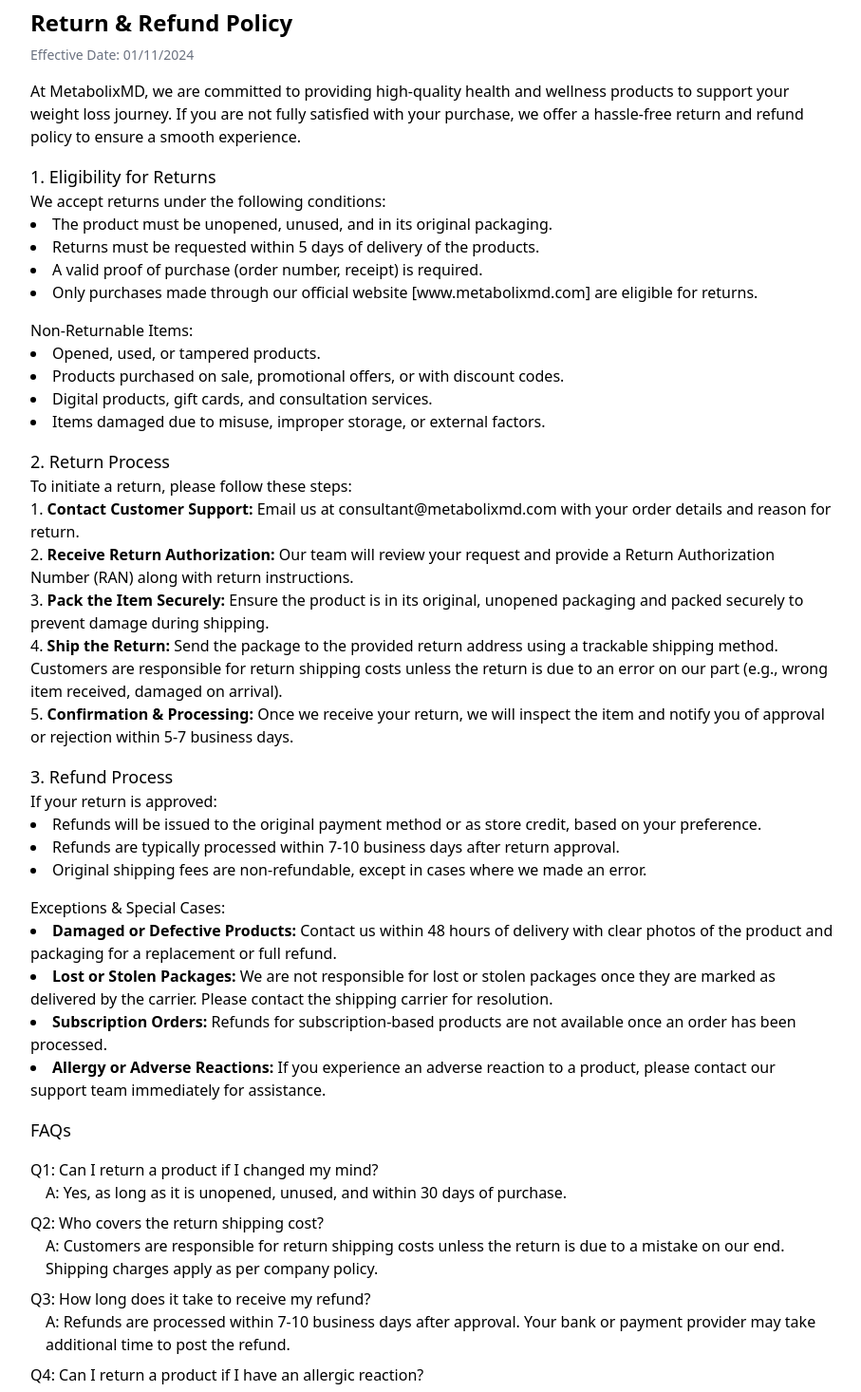
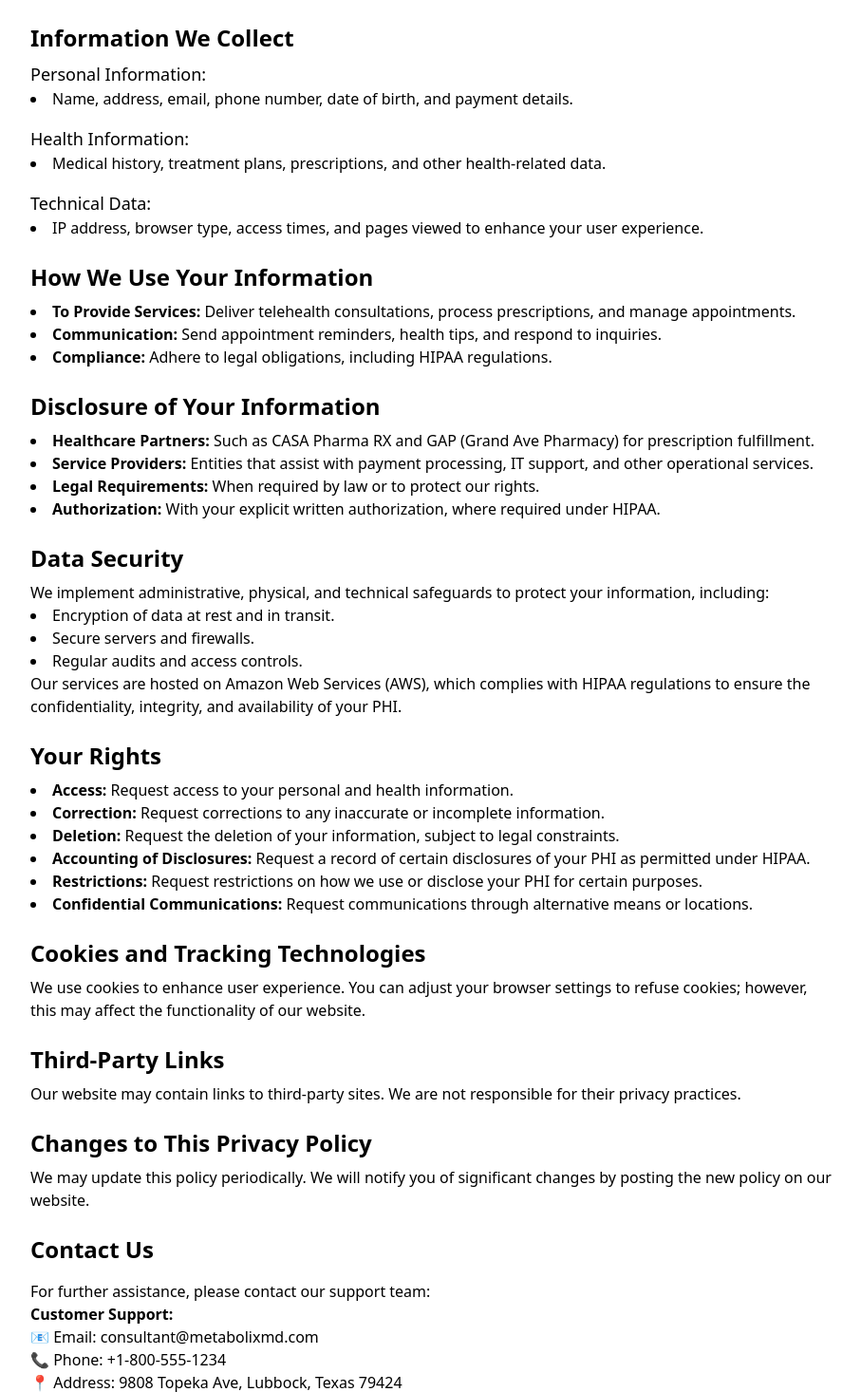
Before and after one commit to AlokSharma01/metabolixmd, a Next.js app: page /privacy-policy in a window 1280 px wide. Shown: the part 344-1810 px from the top of the page at 95% size, without its empty margins (184-1091 px from the left). Built offline with nearby package versions, Linux system fonts and the light colour scheme; no server answers.

Commit message:
contact us

```diff
--- a/src/pages/privacy-policy.js
+++ b/src/pages/privacy-policy.js
@@ -7,7 +7,7 @@
             <NavBar />
             <div className="privacy-policy-container p-6 max-w-4xl mx-auto mt-20">
                 <h1 className="text-3xl font-bold mb-4">Privacy Policy</h1>
-                <p className="text-sm text-gray-500 mb-4">Effective Date: 01/11/2024</p>
+                <p className="text-sm text-gray-500 mb-8">Effective Date: 01/13/2025</p>
 
                 <section className="mb-6">
                     <h2 className="text-2xl font-semibold mb-2">Introduction</h2>
@@ -16,65 +16,91 @@
                     </p>
                 </section>
 
-                {/* Other sections remain unchanged */}
+                <section className="mb-6">
+                    <h2 className="text-2xl font-semibold mb-2">Information We Collect</h2>
+                    <h3 className="text-lg font-medium">Personal Information:</h3>
+                    <ul className="list-disc list-inside">
+                        <li>Name, address, email, phone number, date of birth, and payment details.</li>
+                    </ul>
+                    <h3 className="text-lg font-medium mt-4">Health Information:</h3>
+                    <ul className="list-disc list-inside">
+                        <li>Medical history, treatment plans, prescriptions, and other health-related data.</li>
+                    </ul>
+                    <h3 className="text-lg font-medium mt-4">Technical Data:</h3>
+                    <ul className="list-disc list-inside">
+                        <li>IP address, browser type, access times, and pages viewed to enhance your user experience.</li>
+                    </ul>
+                </section>
 
                 <section className="mb-6">
-                    <h2 className="text-2xl font-semibold mb-2">Return & Refund Policy</h2>
-                    <p className="text-sm text-gray-500 mb-4">Effective Date: 01/11/2024</p>
+                    <h2 className="text-2xl font-semibold mb-2">How We Use Your Information</h2>
+                    <ul className="list-disc list-inside">
+                        <li><strong>To Provide Services:</strong> Deliver telehealth consultations, process prescriptions, and manage appointments.</li>
+                        <li><strong>Communication:</strong> Send appointment reminders, health tips, and respond to inquiries.</li>
+                        <li><strong>Compliance:</strong> Adhere to legal obligations, including HIPAA regulations.</li>
+                    </ul>
+                </section>
+
+                <section className="mb-6">
+                    <h2 className="text-2xl font-semibold mb-2">Disclosure of Your Information</h2>
+                    <ul className="list-disc list-inside">
+                        <li><strong>Healthcare Partners:</strong> Such as CASA Pharma RX and GAP (Grand Ave Pharmacy) for prescription fulfillment.</li>
+                        <li><strong>Service Providers:</strong> Entities that assist with payment processing, IT support, and other operational services.</li>
+                        <li><strong>Legal Requirements:</strong> When required by law or to protect our rights.</li>
+                        <li><strong>Authorization:</strong> With your explicit written authorization, where required under HIPAA.</li>
+                    </ul>
+                </section>
+
+                <section className="mb-6">
+                    <h2 className="text-2xl font-semibold mb-2">Data Security</h2>
                     <p>
-                        At MetabolixMD, we are committed to providing high-quality health and wellness products to support your weight loss journey. If you are not fully satisfied with your purchase, we offer a hassle-free return and refund policy to ensure a smooth experience.
+                        We implement administrative, physical, and technical safeguards to protect your information, including:
                     </p>
-                    <h3 className="text-lg font-medium mt-4">1. Eligibility for Returns</h3>
-                    <p>We accept returns under the following conditions:</p>
                     <ul className="list-disc list-inside">
-                        <li>The product must be unopened, unused, and in its original packaging.</li>
-                        <li>Returns must be requested within 5 days of delivery of the products.</li>
-                        <li>A valid proof of purchase (order number, receipt) is required.</li>
-                        <li>Only purchases made through our official website [www.metabolixmd.com] are eligible for returns.</li>
+                        <li>Encryption of data at rest and in transit.</li>
+                        <li>Secure servers and firewalls.</li>
+                        <li>Regular audits and access controls.</li>
                     </ul>
-                    <h4 className="text-md font-medium mt-4">Non-Returnable Items:</h4>
+                    <p>
+                        Our services are hosted on Amazon Web Services (AWS), which complies with HIPAA regulations to ensure the confidentiality, integrity, and availability of your PHI.
+                    </p>
+                </section>
+
+                <section className="mb-6">
+                    <h2 className="text-2xl font-semibold mb-2">Your Rights</h2>
                     <ul className="list-disc list-inside">
-                        <li>Opened, used, or tampered products.</li>
-                        <li>Products purchased on sale, promotional offers, or with discount codes.</li>
-                        <li>Digital products, gift cards, and consultation services.</li>
-                        <li>Items damaged due to misuse, improper storage, or external factors.</li>
+                        <li><strong>Access:</strong> Request access to your personal and health information.</li>
+                        <li><strong>Correction:</strong> Request corrections to any inaccurate or incomplete information.</li>
+                        <li><strong>Deletion:</strong> Request the deletion of your information, subject to legal constraints.</li>
+                        <li><strong>Accounting of Disclosures:</strong> Request a record of certain disclosures of your PHI as permitted under HIPAA.</li>
+                        <li><strong>Restrictions:</strong> Request restrictions on how we use or disclose your PHI for certain purposes.</li>
+                        <li><strong>Confidential Communications:</strong> Request communications through alternative means or locations.</li>
                     </ul>
-                    <h3 className="text-lg font-medium mt-4">2. Return Process</h3>
-                    <p>To initiate a return, please follow these steps:</p>
-                    <ol className="list-decimal list-inside">
-                        <li><strong>Contact Customer Support:</strong> Email us at consultant@metabolixmd.com with your order details and reason for return.</li>
-                        <li><strong>Receive Return Authorization:</strong> Our team will review your request and provide a Return Authorization Number (RAN) along with return instructions.</li>
-                        <li><strong>Pack the Item Securely:</strong> Ensure the product is in its original, unopened packaging and packed securely to prevent damage during shipping.</li>
-                        <li><strong>Ship the Return:</strong> Send the package to the provided return address using a trackable shipping method. Customers are responsible for return shipping costs unless the return is due to an error on our part (e.g., wrong item received, damaged on arrival).</li>
-                        <li><strong>Confirmation & Processing:</strong> Once we receive your return, we will inspect the item and notify you of approval or rejection within 5-7 business days.</li>
-                    </ol>
-                    <h3 className="text-lg font-medium mt-4">3. Refund Process</h3>
-                    <p>If your return is approved:</p>
-                    <ul className="list-disc list-inside">
-                        <li>Refunds will be issued to the original payment method or as store credit, based on your preference.</li>
-                        <li>Refunds are typically processed within 7-10 business days after return approval.</li>
-                        <li>Original shipping fees are non-refundable, except in cases where we made an error.</li>
-                    </ul>
-                    <h4 className="text-md font-medium mt-4">Exceptions & Special Cases:</h4>
-                    <ul className="list-disc list-inside">
-                        <li><strong>Damaged or Defective Products:</strong> Contact us within 48 hours of delivery with clear photos of the product and packaging for a replacement or full refund.</li>
-                        <li><strong>Lost or Stolen Packages:</strong> We are not responsible for lost or stolen packages once they are marked as delivered by the carrier. Please contact the shipping carrier for resolution.</li>
-                        <li><strong>Subscription Orders:</strong> Refunds for subscription-based products are not available once an order has been processed.</li>
-                        <li><strong>Allergy or Adverse Reactions:</strong> If you experience an adverse reaction to a product, please contact our support team immediately for assistance.</li>
-                    </ul>
-                    <h3 className="text-lg font-medium mt-4">FAQs</h3>
-                    <dl className="mt-4">
-                        <dt className="font-medium">Q1: Can I return a product if I changed my mind?</dt>
-                        <dd className="ml-4">A: Yes, as long as it is unopened, unused, and within 30 days of purchase.</dd>
-                        <dt className="font-medium mt-2">Q2: Who covers the return shipping cost?</dt>
-                        <dd className="ml-4">A: Customers are responsible for return shipping costs unless the return is due to a mistake on our end. Shipping charges apply as per company policy.</dd>
-                        <dt className="font-medium mt-2">Q3: How long does it take to receive my refund?</dt>
-                        <dd className="ml-4">A: Refunds are processed within 7-10 business days after approval. Your bank or payment provider may take additional time to post the refund.</dd>
-                        <dt className="font-medium mt-2">Q4: Can I return a product if I have an allergic reaction?</dt>
-                        <dd className="ml-4">A: Due to health and safety regulations, we cannot accept opened or used products. Please consult your healthcare provider before use.</dd>
-                        <dt className="font-medium mt-2">Q5: What if my order arrives damaged?</dt>
-                        <dd className="ml-4">A: Contact us within 48 hours of delivery with photos, and we will provide a replacement or refund.</dd>
-                    </dl>
+                </section>
+
+                <section className="mb-6">
+                    <h2 className="text-2xl font-semibold mb-2">Cookies and Tracking Technologies</h2>
+                    <p>
+                        We use cookies to enhance user experience. You can adjust your browser settings to refuse cookies; however, this may affect the functionality of our website.
+                    </p>
+                </section>
+
+                <section className="mb-6">
+                    <h2 className="text-2xl font-semibold mb-2">Third-Party Links</h2>
+                    <p>
+                        Our website may contain links to third-party sites. We are not responsible for their privacy practices.
+                    </p>
+                </section>
+
+                <section className="mb-6">
+                    <h2 className="text-2xl font-semibold mb-2">Changes to This Privacy Policy</h2>
+                    <p>
+                        We may update this policy periodically. We will notify you of significant changes by posting the new policy on our website.
+                    </p>
+                </section>
+
+                <section className="mb-6">
+                    <h2 className="text-2xl font-semibold mb-2">Contact Us</h2>
                     <p className="mt-4">
                         For further assistance, please contact our support team:
                     </p>
@@ -86,7 +112,7 @@
                     </address>
                 </section>
 
-                <p className="text-center mt-8">We are here to support your health and wellness journey every step of the way. Thank you for choosing MetabolixMD.</p>
+                <p className="text-center mt-8">Thank you for trusting MetabolixMD with your health and personal information.</p>
             </div>
         </section>
     );
--- /dev/null
+++ b/src/pages/refund-policy.js
@@ -0,0 +1,91 @@
+import NavBar from '@/components/NavBar';
+import React from 'react';
+
+const RefundPolicy = () => {
+    return (
+        <section>
+            <NavBar />
+            <div className="privacy-policy-container p-6 max-w-4xl mx-auto mt-20">
+                <h1 className="text-3xl font-bold mb-4">Return & Refund Policy</h1>
+                <p className="text-sm text-gray-500 mb-4">Effective Date: 01/11/2024</p>
+
+                <section className="mb-6">
+                    <h2 className="text-2xl font-semibold mb-2">Introduction</h2>
+                    <p>
+                        At MetabolixMD, we are committed to providing high-quality health and wellness products to support your weight loss journey. If you are not fully satisfied with your purchase, we offer a hassle-free return and refund policy to ensure a smooth experience.
+                    </p>
+                </section>
+
+                {/* Other sections remain unchanged */}
+
+                <section className="mb-6">
+
+                    <h3 className="text-lg font-medium mt-4">1. Eligibility for Returns</h3>
+                    <p>We accept returns under the following conditions:</p>
+                    <ul className="list-disc list-inside">
+                        <li>The product must be unopened, unused, and in its original packaging.</li>
+                        <li>Returns must be requested within 5 days of delivery of the products.</li>
+                        <li>A valid proof of purchase (order number, receipt) is required.</li>
+                        <li>Only purchases made through our official website [www.metabolixmd.com] are eligible for returns.</li>
+                    </ul>
+                    <h4 className="text-md font-medium mt-4">Non-Returnable Items:</h4>
+                    <ul className="list-disc list-inside">
+                        <li>Opened, used, or tampered products.</li>
+                        <li>Products purchased on sale, promotional offers, or with discount codes.</li>
+                        <li>Digital products, gift cards, and consultation services.</li>
+                        <li>Items damaged due to misuse, improper storage, or external factors.</li>
+                    </ul>
+                    <h3 className="text-lg font-medium mt-4">2. Return Process</h3>
+                    <p>To initiate a return, please follow these steps:</p>
+                    <ol className="list-decimal list-inside">
+                        <li><strong>Contact Customer Support:</strong> Email us at consultant@metabolixmd.com with your order details and reason for return.</li>
+                        <li><strong>Receive Return Authorization:</strong> Our team will review your request and provide a Return Authorization Number (RAN) along with return instructions.</li>
+                        <li><strong>Pack the Item Securely:</strong> Ensure the product is in its original, unopened packaging and packed securely to prevent damage during shipping.</li>
+                        <li><strong>Ship the Return:</strong> Send the package to the provided return address using a trackable shipping method. Customers are responsible for return shipping costs unless the return is due to an error on our part (e.g., wrong item received, damaged on arrival).</li>
+                        <li><strong>Confirmation & Processing:</strong> Once we receive your return, we will inspect the item and notify you of approval or rejection within 5-7 business days.</li>
+                    </ol>
+                    <h3 className="text-lg font-medium mt-4">3. Refund Process</h3>
+                    <p>If your return is approved:</p>
+                    <ul className="list-disc list-inside">
+                        <li>Refunds will be issued to the original payment method or as store credit, based on your preference.</li>
+                        <li>Refunds are typically processed within 7-10 business days after return approval.</li>
+                        <li>Original shipping fees are non-refundable, except in cases where we made an error.</li>
+                    </ul>
+                    <h4 className="text-md font-medium mt-4">Exceptions & Special Cases:</h4>
+                    <ul className="list-disc list-inside">
+                        <li><strong>Damaged or Defective Products:</strong> Contact us within 48 hours of delivery with clear photos of the product and packaging for a replacement or full refund.</li>
+                        <li><strong>Lost or Stolen Packages:</strong> We are not responsible for lost or stolen packages once they are marked as delivered by the carrier. Please contact the shipping carrier for resolution.</li>
+                        <li><strong>Subscription Orders:</strong> Refunds for subscription-based products are not available once an order has been processed.</li>
+                        <li><strong>Allergy or Adverse Reactions:</strong> If you experience an adverse reaction to a product, please contact our support team immediately for assistance.</li>
+                    </ul>
+                    <h3 className="text-lg font-medium mt-4">FAQs</h3>
+                    <dl className="mt-4">
+                        <dt className="font-medium">Q1: Can I return a product if I changed my mind?</dt>
+                        <dd className="ml-4">A: Yes, as long as it is unopened, unused, and within 30 days of purchase.</dd>
+                        <dt className="font-medium mt-2">Q2: Who covers the return shipping cost?</dt>
+                        <dd className="ml-4">A: Customers are responsible for return shipping costs unless the return is due to a mistake on our end. Shipping charges apply as per company policy.</dd>
+                        <dt className="font-medium mt-2">Q3: How long does it take to receive my refund?</dt>
+                        <dd className="ml-4">A: Refunds are processed within 7-10 business days after approval. Your bank or payment provider may take additional time to post the refund.</dd>
+                        <dt className="font-medium mt-2">Q4: Can I return a product if I have an allergic reaction?</dt>
+                        <dd className="ml-4">A: Due to health and safety regulations, we cannot accept opened or used products. Please consult your healthcare provider before use.</dd>
+                        <dt className="font-medium mt-2">Q5: What if my order arrives damaged?</dt>
+                        <dd className="ml-4">A: Contact us within 48 hours of delivery with photos, and we will provide a replacement or refund.</dd>
+                    </dl>
+                    <p className="mt-4">
+                        For further assistance, please contact our support team:
+                    </p>
+                    <address className="not-italic">
+                        <strong>Customer Support:</strong><br />
+                        📧 Email: consultant@metabolixmd.com<br />
+                        📞 Phone: +1-800-555-1234<br />
+                        📍 Address: 9808 Topeka Ave, Lubbock, Texas 79424<br />
+                    </address>
+                </section>
+
+                <p className="text-center mt-8">We are here to support your health and wellness journey every step of the way. Thank you for choosing MetabolixMD.</p>
+            </div>
+        </section>
+    );
+};
+
+export default RefundPolicy;
```
Also changed, not shown: src/components/Footer.jsx (+9 -3 lines).
